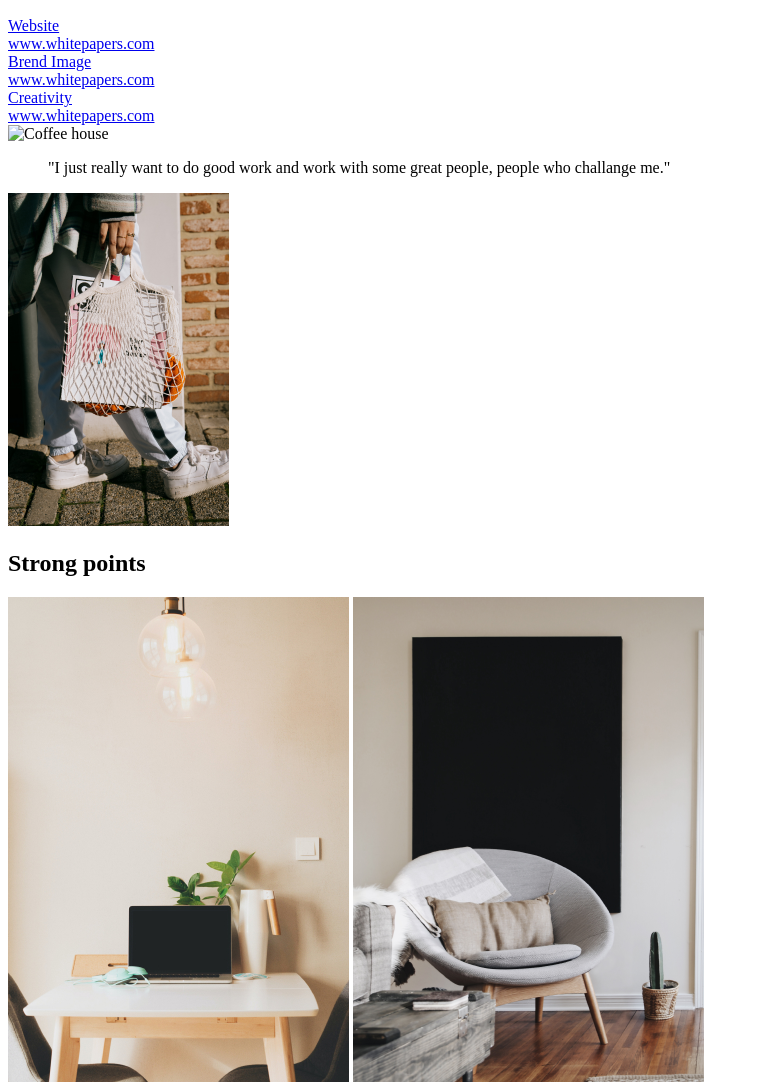
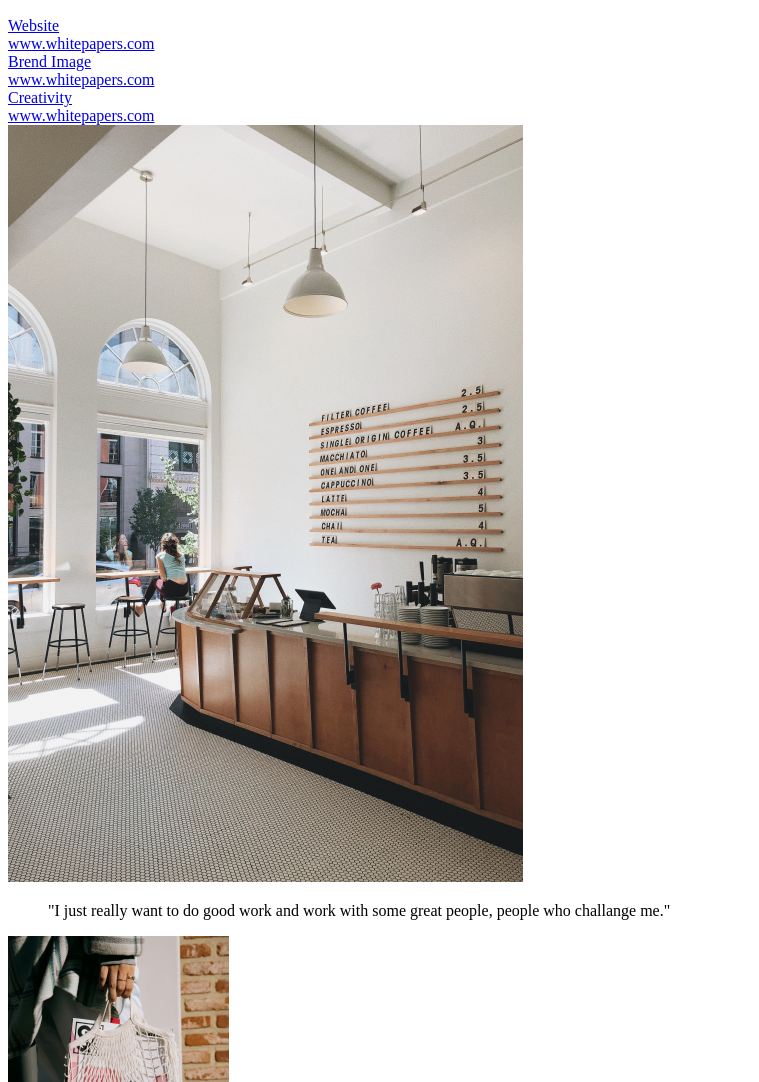
Before and after one commit to IrinaShomina/otus-css-shomina, a plain HTML site: page index.html in a window 1280 px wide. Shown: the part 4561-5643 px from the top of the page, without its empty margins (0-759 px from the left). Drawn offline with Linux system fonts and the light colour scheme.

Commit message:
Update index.html

```diff
--- a/index.html
+++ b/index.html
@@ -63,7 +63,7 @@
       <a href="https://whitepapers.com/">Brend Image<br>www.whitepapers.com</a><br>
 
       <a href="https://whitepapers.com/">Creativity<br>www.whitepapers.com</a><br>
-      <img src="/img/coffeehouse" alt="Coffee house">
+      <img src="/img/coffeehouse.png" alt="Coffee house">
       <blockquote>"I just really want to do good work and work with some great people, people who challange me."</blockquote>
       <img src="/img/man-with-a-string-bag.png" alt="Man with a string bag">
     </section>
```
